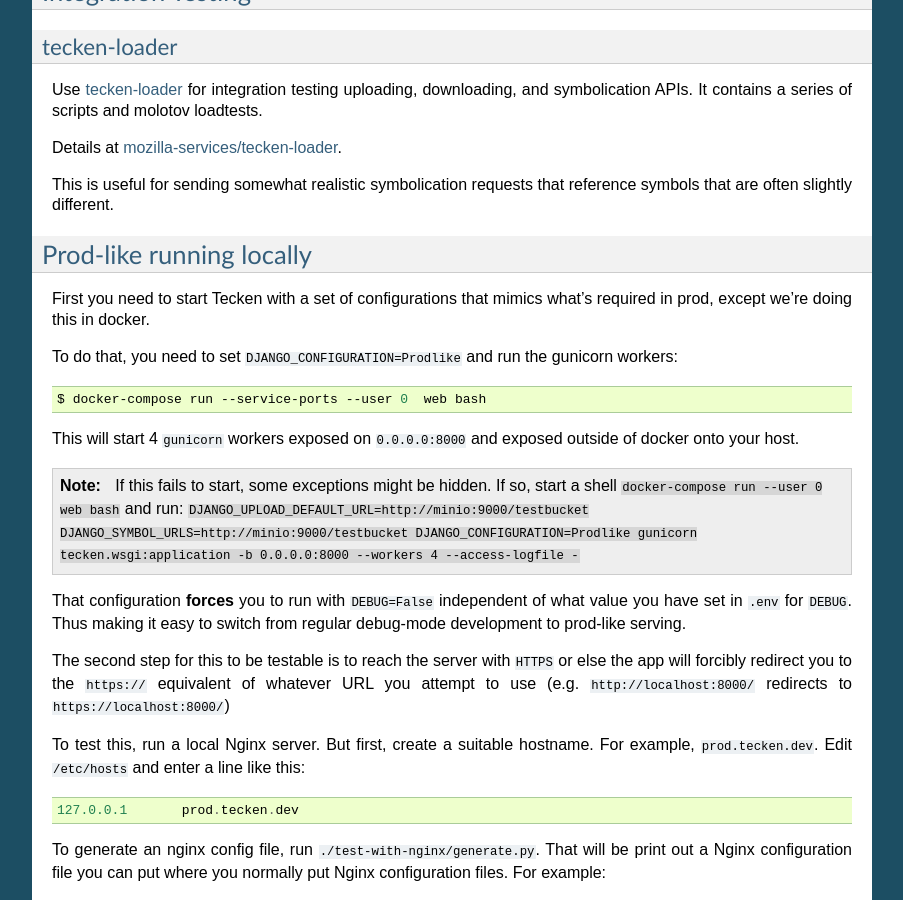
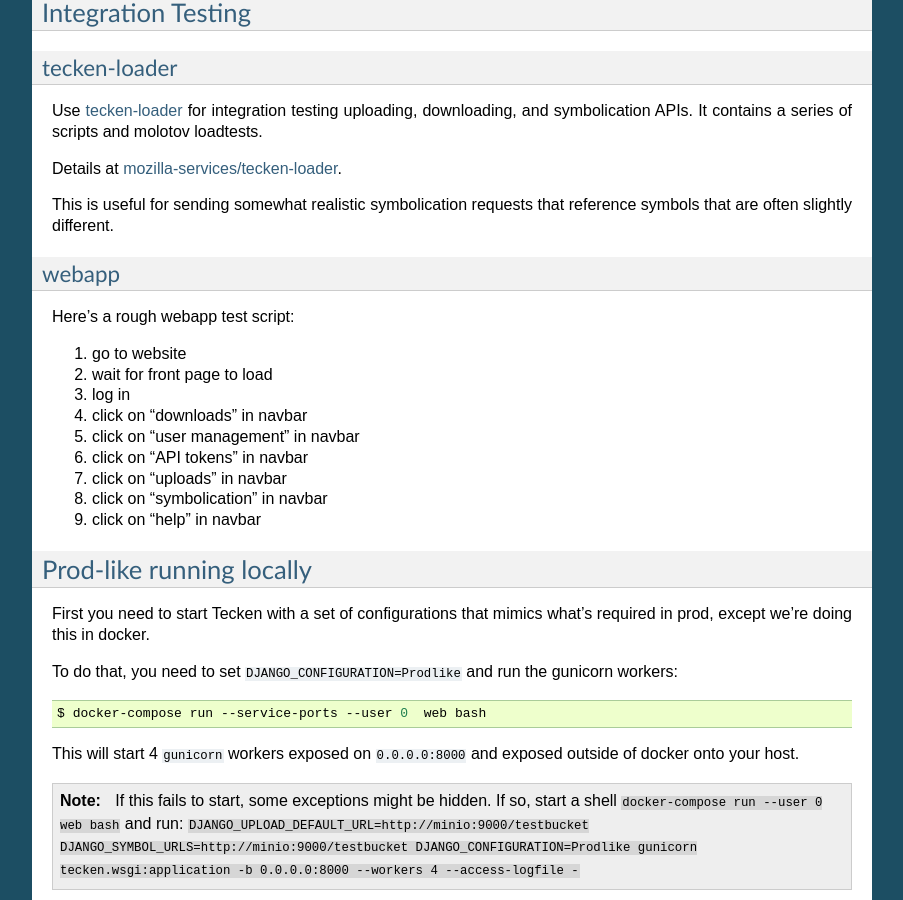
Before and after one commit to mozilla-services/tecken, a Sphinx documentation site: the page built from docs/dev.rst, in a window 1280 px wide and 900 px high, scrolled down 5789 px. Shown: the whole window, without its empty margins (198-1101 px from the left). Built offline with Sphinx 7.4.7, drawn with Linux system fonts in a browser that asks for light colours.

Commit message:
Add webapp test docs

```diff
--- a/docs/dev.rst
+++ b/docs/dev.rst
@@ -335,6 +335,22 @@ Details at `mozilla-services/tecken-loader
 
 This is useful for sending somewhat realistic symbolication requests
 that reference symbols that are often slightly different.
+
+
+webapp
+------
+
+Here's a rough webapp test script:
+
+1. go to website
+2. wait for front page to load
+3. log in
+4. click on "downloads" in navbar
+5. click on "user management" in navbar
+6. click on "API tokens" in navbar
+7. click on "uploads" in navbar
+8. click on "symbolication" in navbar
+9. click on "help" in navbar
 
 Prod-like running locally
 =========================
```
